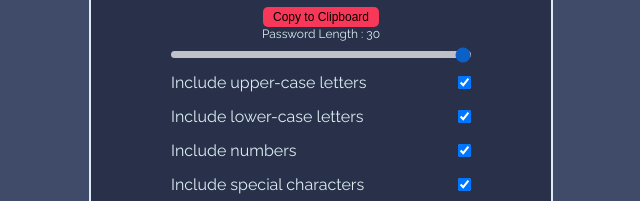
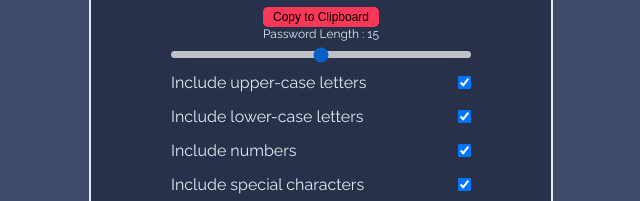
Before and after one commit to mikemasatsugu/Password-Generator, a plain HTML site: page index.html in a window 1280 px wide. Shown: the part 305-506 px from the top of the page, 319-959 px from the left. Drawn offline with Linux system fonts and the light colour scheme.

Commit message:
Update index.html
reset default value of slider to 15

```diff
--- a/index.html
+++ b/index.html
@@ -20,7 +20,7 @@
     <button id="clipboard-btn">Copy to Clipboard</button>
     <div class="slider-div">
       <h2 id="header2">Password Length : <span id="length-val"></span></h2>
-      <input type="range" min="0" max="30" value="30" class="slider" id="length" oninput="document.getElementById('length').innerHTML = this.value">
+      <input type="range" min="0" max="30" value="15" class="slider" id="length" oninput="document.getElementById('length').innerHTML = this.value">
       <output id="output"></output>
     </div>
     <div class="user-setting">
```
